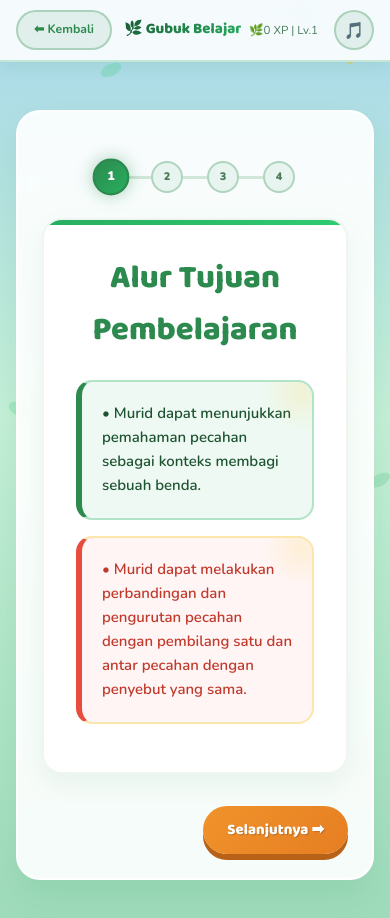
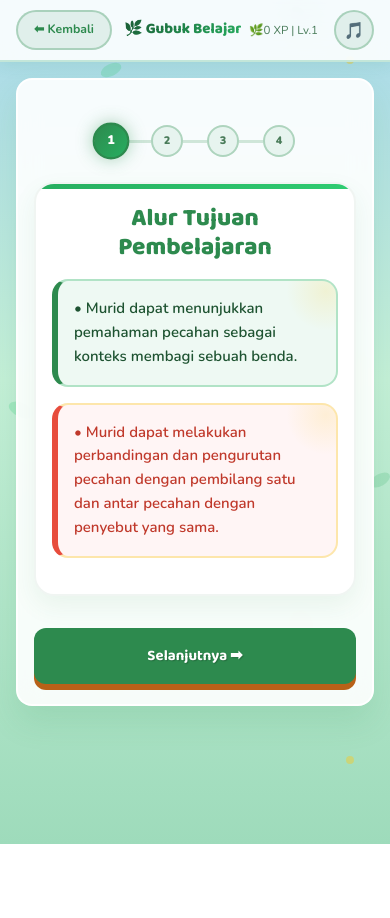
Before and after one commit to indraaps/matematika, a plain HTML site: page belajar_pecahan.html in a window 390 px wide. After the commit the page ends 844 px from the top, so only its background shows below. Drawn offline with nearby package versions, Linux system fonts and the light colour scheme.

Commit message:
Add files via upload

```diff
--- a/belajar_pecahan.html
+++ b/belajar_pecahan.html
@@ -3,13 +3,16 @@
 
 <head>
     <meta charset="UTF-8">
-    <meta name="viewport" content="width=device-width, initial-scale=1.0">
-    <meta name="description"
-        content="Gubuk Belajar Pecahan - Materi pembelajaran pecahan interaktif untuk siswa SD di hutan ajaib.">
+    <meta name="viewport" content="width=device-width, initial-scale=1.0, maximum-scale=1.0, user-scalable=no">
+    <meta name="description" content="Gubuk Belajar Pecahan - Materi pembelajaran pecahan interaktif untuk siswa SD di hutan ajaib.">
     <title>Rimba Pecahan - Gubuk Belajar</title>
     <link rel="stylesheet" href="css/style.css">
     <style>
-        /* Modern Design Tokens & Variables Baseline */
+        /* Reset & Base Variables */
+        * {
+            box-sizing: border-box; /* Memastikan padding tidak menambah lebar elemen */
+        }
+
         :root {
             --primary-green: #2d8a4e;
             --light-green: #52b788;
@@ -25,14 +28,20 @@
             --transition-smooth: all 0.35s cubic-bezier(0.25, 0.8, 0.25, 1);
         }
 
+        /* Container & Layout */
+        .page-container {
+            padding: 0 16px; /* Memberi ruang di sisi layar pada mobile */
+        }
+
         .station-panel {
             max-width: 850px;
             margin: 32px auto;
-            padding: 24px;
+            padding: 32px;
             border-radius: 24px;
             background: rgba(255, 255, 255, 0.9);
             backdrop-filter: blur(12px);
             box-shadow: var(--shadow-lg);
+            width: 100%;
         }
 
         .step-content {
@@ -55,6 +64,7 @@
             transition: var(--transition-smooth);
             margin-bottom: 24px;
             overflow: hidden;
+            width: 100%;
         }
 
         .kid-card:hover {
@@ -71,23 +81,12 @@
             height: 8px;
         }
 
-        .card-accent.green {
-            background: linear-gradient(90deg, var(--primary-green), var(--light-green));
-        }
+        .card-accent.green { background: linear-gradient(90deg, var(--primary-green), var(--light-green)); }
+        .card-accent.blue { background: linear-gradient(90deg, #3498db, var(--accent-blue)); }
+        .card-accent.orange { background: linear-gradient(90deg, #e67e22, var(--accent-orange)); }
+        .card-accent.purple { background: linear-gradient(90deg, #9b59b6, var(--accent-purple)); }
 
-        .card-accent.blue {
-            background: linear-gradient(90deg, #3498db, var(--accent-blue));
-        }
-
-        .card-accent.orange {
-            background: linear-gradient(90deg, #e67e22, var(--accent-orange));
-        }
-
-        .card-accent.purple {
-            background: linear-gradient(90deg, #9b59b6, var(--accent-purple));
-        }
-
-        /* Typography & Layout elements */
+        /* Typography */
         .main-title {
             font-family: 'Baloo 2', cursive, sans-serif;
             font-size: 2.4rem;
@@ -95,8 +94,10 @@
             text-align: center;
             margin-bottom: 24px;
             font-weight: 800;
+            line-height: 1.2;
         }
 
+        /* Callouts */
         .fun-callout {
             padding: 20px;
             border-radius: 16px;
@@ -104,43 +105,35 @@
             line-height: 1.6;
             transition: var(--transition-smooth);
         }
+        .fun-callout.green { background: #eef9f3; border-left: 6px solid var(--primary-green); color: #1e5331; }
+        .fun-callout.red { background: #fff5f5; border-left: 6px solid #e74c3c; color: #c0392b; }
+        .fun-callout.yellow { background: #fef9e7; border-left: 6px solid var(--sunny-yellow); color: #7d6608; }
+        .fun-callout.blue { background: #ebf5fb; border-left: 6px solid #3498db; color: #21618c; }
+        .fun-callout.purple { background: #f5eef8; border-left: 6px solid var(--accent-purple); color: #6c3483; }
 
-        .fun-callout.green {
-            background: #eef9f3;
-            border-left: 6px solid var(--primary-green);
-            color: #1e5331;
+        /* Grids (Fluid & Responsive) */
+        .topic-grid {
+            display: grid;
+            /* Solusi fluid grid: min(100%, 280px) mencegah overflow di layar sempit */
+            grid-template-columns: repeat(auto-fit, minmax(min(100%, 280px), 1fr));
+            gap: 20px;
+            margin-top: 24px;
         }
 
-        .fun-callout.red {
-            background: #fff5f5;
-            border-left: 6px solid #e74c3c;
-            color: #c0392b;
+        .bento-grid {
+            display: grid;
+            grid-template-columns: repeat(auto-fit, minmax(min(100%, 280px), 1fr));
+            gap: 24px;
+            margin-bottom: 32px;
         }
 
-        .fun-callout.yellow {
-            background: #fef9e7;
-            border-left: 6px solid var(--sunny-yellow);
-            color: #7d6608;
-        }
-
-        .fun-callout.blue {
-            background: #ebf5fb;
-            border-left: 6px solid #3498db;
-            color: #21618c;
-        }
-
-        .fun-callout.purple {
-            background: #f5eef8;
-            border-left: 6px solid var(--accent-purple);
-            color: #6c3483;
-        }
-
-        /* Advanced Component Grid */
-        .topic-grid {
-            display: grid;
-            grid-template-columns: repeat(auto-fit, minmax(300px, 1fr));
-            gap: 20px;
-            margin-top: 24px;
+        .bento-card {
+            border-radius: 20px;
+            padding: 24px;
+            box-shadow: var(--shadow-sm);
+            display: flex;
+            flex-direction: column;
+            justify-content: space-between;
         }
 
         /* Custom Fraction Display Engine */
@@ -155,6 +148,7 @@
             margin: 20px 0;
             box-shadow: inset 0 2px 8px rgba(0, 0, 0, 0.03);
             border: 2px dashed #d5e8dc;
+            flex-wrap: wrap; /* Izinkan membungkus konten ke bawah */
         }
 
         .fraction-render {
@@ -176,7 +170,7 @@
             border-radius: 2px;
         }
 
-        /* Video Player Wrapper */
+        /* Video Player */
         .yt-player {
             position: relative;
             width: 100%;
@@ -187,8 +181,10 @@
             box-shadow: 0 12px 30px rgba(45, 138, 78, 0.2);
             aspect-ratio: 16/9;
         }
-
         .yt-player iframe {
+            position: absolute;
+            top: 0;
+            left: 0;
             width: 100%;
             height: 100%;
             border: none;
@@ -203,34 +199,88 @@
             gap: 16px;
         }
 
-        /* Micro-Animations Engine */
+        .btn-primary, .btn-secondary {
+            padding: 12px 24px;
+            border-radius: 12px;
+            font-weight: bold;
+            cursor: pointer;
+            border: none;
+            transition: var(--transition-smooth);
+        }
+        .btn-primary {
+            background: var(--primary-green);
+            color: white;
+        }
+        .btn-secondary {
+            background: #e2e8f0;
+            color: #475569;
+        }
+
+        /* Micro-Animations */
         @keyframes fadeIn {
-            from {
-                opacity: 0;
-                transform: translateY(12px);
-            }
-
-            to {
-                opacity: 1;
-                transform: translateY(0);
-            }
+            from { opacity: 0; transform: translateY(12px); }
+            to { opacity: 1; transform: translateY(0); }
         }
 
         @keyframes microBounce {
-
-            0%,
-            100% {
-                transform: translateY(0);
-            }
-
-            50% {
-                transform: translateY(-6px);
-            }
+            0%, 100% { transform: translateY(0); }
+            50% { transform: translateY(-6px); }
         }
 
         .animate-bounce-slow {
             display: inline-block;
             animation: microBounce 2.5s infinite ease-in-out;
+        }
+
+        /* =======================================================
+           RESPONSIVE MOBILE ENGINE (MEDIA QUERIES)
+           ======================================================= */
+        @media screen and (max-width: 768px) {
+            .station-panel {
+                margin: 16px 0;
+                padding: 20px 16px;
+                border-radius: 16px;
+            }
+
+            .kid-card {
+                padding: 20px 16px;
+            }
+
+            .main-title {
+                font-size: 1.8rem;
+                margin-bottom: 16px;
+            }
+
+            .fun-callout {
+                padding: 16px;
+            }
+
+            /* Stack fraction box on mobile */
+            .fraction-box {
+                flex-direction: column;
+                text-align: center;
+                gap: 16px;
+            }
+
+            /* Responsive Visualizer di Step 4 */
+            .metric-visualizer {
+                flex-direction: column;
+                gap: 12px;
+            }
+            .metric-visualizer .arrow {
+                transform: rotate(90deg); /* Panah menghadap ke bawah saat layar sempit */
+            }
+
+            /* Buat tombol selebar layar pada mobile */
+            .step-nav {
+                flex-direction: column-reverse;
+                gap: 12px;
+            }
+
+            .step-nav button {
+                width: 100%;
+                padding: 16px;
+            }
         }
     </style>
 </head>
@@ -238,6 +288,11 @@
 <body>
     <script src="js/script.js"></script>
     <script>
+        // Simulasi jika fungsi ini dari file external script.js
+        if(typeof renderTopNav === 'undefined'){
+            function renderTopNav(){}
+        }
+
         renderTopNav('Gubuk Belajar', true, 'dashboard.html');
 
         var totalSteps = 4;
@@ -248,7 +303,6 @@
             <div class="glass-panel station-panel">
                 <div class="stepper" id="stepper"></div>
 
-                <!-- STEP 1: ATP -->
                 <div class="step-content active" id="step1">
                     <div class="kid-card">
                         <div class="card-accent green"></div>
@@ -262,13 +316,12 @@
                     </div>
                 </div>
 
-                <!-- STEP 2: VIDEO INTERAKTIF -->
                 <div class="step-content" id="step2">
                     <div class="kid-card">
                         <div class="card-accent blue"></div>
                         <div style="font-size: 4.5rem; text-align: center; margin: 12px 0;" class="animate-bounce-slow">🦉</div>
                         <h2 class="main-title">🎬 Apa itu Pecahan?</h2>
-                        <p style="text-align:center; font-size: 1.15rem; margin-bottom:24px; color: #2d8a4e; font-weight: bold;">
+                        <p style="text-align:center; font-size: 1.15rem; margin-bottom:24px; color: var(--primary-green); font-weight: bold;">
                             Halo, Penjelajah Rimba! Sebelum kita menjelajah lebih jauh, yuk tonton video seru ini untuk mengenal apa itu pecahan!
                         </p>
                         <div class="yt-player">
@@ -285,7 +338,6 @@
                     </div>
                 </div>
 
-                <!-- STEP 3: PENJELASAN UTAMA -->
                 <div class="step-content" id="step3">
                     <div class="kid-card">
                         <div class="card-accent orange"></div>
@@ -299,9 +351,9 @@
 
                             <div class="fraction-box">
                                 <div class="fraction-render">
-                                    <span style="font-size: 1.8rem; color: #e67e22;">a</span>
+                                    <span style="font-size: 1.8rem; color: #e67e22; line-height: 1;">a</span>
                                     <div class="fraction-line-ui"></div>
-                                    <span style="font-size: 1.8rem; color: #2980b9;">b</span>
+                                    <span style="font-size: 1.8rem; color: #2980b9; line-height: 1;">b</span>
                                 </div>
                                 <div style="font-size: 1.05rem; line-height: 1.6; color: var(--text-dark);">
                                     <strong>Keterangan:</strong><br>
@@ -323,12 +375,12 @@
                                 <div>
                                     <h3 style="font-family: 'Baloo 2'; font-size: 1.3rem; margin-top:0; margin-bottom: 10px;">⚖️ 2. Membandingkan Pecahan</h3>
                                     <p style="font-size: 1.05rem; line-height: 1.6; margin-bottom: 16px;">
-                                        Membandingkan pecahan adalah proses menentukan hubungan nilai antara dua pecahan pecahan atau lebih untuk mengetahui pecahan mana yang nilainya lebih besar (&gt;), lebih kecil (&lt;) atau sama besar (=). Proses ini dilakukan dengan melihat porsi atau ukuran bagian dari keseluruhan yang diwakili oleh pecahan-pecahan tersebut.
+                                        Membandingkan pecahan adalah proses menentukan hubungan nilai antara dua pecahan pecahan atau lebih untuk mengetahui pecahan mana yang nilainya lebih besar (&gt;), lebih kecil (&lt;) atau sama besar (=).
                                     </p>
                                 </div>
                                 <div style="background: #ffffff; padding: 12px; border-radius: 10px; box-shadow: var(--shadow-sm); font-size: 1rem;">
                                     <strong>Contoh:</strong> ½ &gt; ¼ <br>
-                                    Artinya, satu per dua lebih besar daripada satu per empat karena satu benda yang dibagi menjadi 2 bagian menghasilkan potongan yang lebih besar dibandingkan jika dibagi menjadi 4 bagian.
+                                    Artinya, satu per dua lebih besar daripada satu per empat karena satu benda yang dibagi menjadi 2 bagian menghasilkan potongan yang lebih besar.
                                 </div>
                             </div>
 
@@ -346,55 +398,48 @@
                     </div>
                 </div>
 
-                <!-- STEP 4: KESIMPULAN BERGAYA MODERN PREMIUM (2 POIN UTAMA KONSISTEN) -->
                 <div class="step-content" id="step4">
                     <div class="kid-card" style="border: 2px solid #eef5f1;">
                         <div class="card-accent green"></div>
-                        <h2 class="main-title" style="font-size: 2.5rem; margin-bottom: 32px;">Kesimpulan Belajar Kita 🎉</h2>
+                        <h2 class="main-title" style="font-size: 2.2rem; margin-bottom: 32px;">Kesimpulan Belajar Kita 🎉</h2>
 
-                        <!-- Premium Bento Box Layout Engine -->
-                        <div style="display: grid; grid-template-columns: repeat(auto-fit, minmax(320px, 1fr)); gap: 24px; margin-bottom: 32px;">
+                        <div class="bento-grid">
 
-                            <!-- Kolom Rangkuman 1 -->
-                            <div style="background: linear-gradient(135deg, #ffffff, #f4fbf7); border: 2px solid var(--light-green); border-radius: 20px; padding: 24px; box-shadow: var(--shadow-sm); display: flex; flex-direction: column; justify-content: space-between;">
+                            <div class="bento-card" style="background: linear-gradient(135deg, #ffffff, #f4fbf7); border: 2px solid var(--light-green);">
                                 <div>
                                     <div style="background: var(--light-green); color: white; display: inline-block; padding: 6px 16px; border-radius: 30px; font-family: 'Baloo 2'; font-weight: 800; font-size: 1.1rem; margin-bottom: 16px; box-shadow: 0 4px 10px rgba(82,183,136,0.2);">
                                         🍰 1. Pecahan
                                     </div>
                                     <p style="font-size: 1.05rem; line-height: 1.7; color: var(--text-dark); margin: 0; text-align: justify;">
-                                        Pecahan adalah bilangan yang digunakan untuk menyatakan bagian dari suatu keseluruhan yang dibagi menjadi bagian-bagian sama besar. Pecahan terdiri dari pembilang yang menunjukkan banyak bagian yang diambil dan penyebut yang menunjukkan jumlah seluruh bagian yang sama besar.
+                                        Pecahan adalah bilangan yang digunakan untuk menyatakan bagian dari suatu keseluruhan yang dibagi menjadi bagian-bagian sama besar. Pecahan terdiri dari pembilang dan penyebut.
                                     </p>
                                 </div>
 
-                                <!-- Mini Visualizer Metric Blueprint -->
-                                <div style="margin-top: 20px; background: #ffffff; border: 2px dashed #b7e4c7; border-radius: 12px; padding: 12px; display: flex; justify-content: space-around; align-items: center;">
-                                    <div style="text-align: center;"><span style="display:block; font-size: 1.2rem; font-weight: 800; color:#e67e22;">Pembilang</span><span style="font-size:0.85rem; color:#7f8c8d;">(Bagian Diambil)</span></div>
-                                    <div style="font-size: 1.5rem; color: #bdc3c7;">➔</div>
-                                    <div style="text-align: center;"><span style="display:block; font-size: 1.2rem; font-weight: 800; color:#2980b9;">Penyebut</span><span style="font-size:0.85rem; color:#7f8c8d;">(Semua Bagian)</span></div>
+                                <div class="metric-visualizer" style="margin-top: 20px; background: #ffffff; border: 2px dashed #b7e4c7; border-radius: 12px; padding: 12px; display: flex; justify-content: space-around; align-items: center;">
+                                    <div style="text-align: center;"><span style="display:block; font-size: 1.1rem; font-weight: 800; color:#e67e22;">Pembilang</span><span style="font-size:0.8rem; color:#7f8c8d;">(Diambil)</span></div>
+                                    <div class="arrow" style="font-size: 1.5rem; color: #bdc3c7;">➔</div>
+                                    <div style="text-align: center;"><span style="display:block; font-size: 1.1rem; font-weight: 800; color:#2980b9;">Penyebut</span><span style="font-size:0.8rem; color:#7f8c8d;">(Semua)</span></div>
                                 </div>
                             </div>
 
-                            <!-- Kolom Rangkuman 2 -->
-                            <div style="background: linear-gradient(135deg, #ffffff, #eef9f9); border: 2px solid var(--accent-blue); border-radius: 20px; padding: 24px; box-shadow: var(--shadow-sm); display: flex; flex-direction: column; justify-content: space-between;">
+                            <div class="bento-card" style="background: linear-gradient(135deg, #ffffff, #eef9f9); border: 2px solid var(--accent-blue);">
                                 <div>
                                     <div style="background: var(--accent-blue); color: white; display: inline-block; padding: 6px 16px; border-radius: 30px; font-family: 'Baloo 2'; font-weight: 800; font-size: 1.1rem; margin-bottom: 16px; box-shadow: 0 4px 10px rgba(44,196,182,0.2);">
-                                        ⚖️ 2. Membandingkan Pecahan
+                                        ⚖️ 2. Membandingkan
                                     </div>
                                     <p style="font-size: 1.05rem; line-height: 1.7; color: #0f4c5c; margin: 0; text-align: justify;">
-                                        Membandingkan pecahan dilakukan untuk mengetahui pecahan yang lebih besar, lebih kecil, atau sama besar. Pada pecahan dengan pembilang satu, semakin kecil penyebutnya maka semakin besar nilai pecahannya, sedangkan pada pecahan dengan penyebut yang sama, semakin besar pembilangnya maka semakin besar nilai pecahannya.
+                                        Pada pecahan dengan pembilang satu, semakin kecil penyebutnya maka semakin besar nilai pecahannya. Jika penyebut sama, makin besar pembilangnya makin besar pula nilainya.
                                     </p>
                                 </div>
 
-                                <!-- UX Rules Alert Box -->
                                 <div style="margin-top: 20px; display: flex; flex-direction: column; gap: 8px;">
-                                    <div style="background: #ffffff; padding: 8px 12px; border-radius: 8px; border-left: 4px solid #f39c12; font-size: 0.9rem; color:#7f8c8d;"><strong style="color:#d35400;">Pembilang 1:</strong> Penyebut makin kecil = Nilai pecahan makin besar!</div>
-                                    <div style="background: #ffffff; padding: 8px 12px; border-radius: 8px; border-left: 4px solid #c0392b; font-size: 0.9rem; color:#7f8c8d;"><strong style="color:#c0392b;">Penyebut Sama:</strong> Pembilang makin besar = Nilai pecahan makin besar!</div>
+                                    <div style="background: #ffffff; padding: 10px 12px; border-radius: 8px; border-left: 4px solid #f39c12; font-size: 0.9rem; color:#7f8c8d; line-height: 1.4;"><strong style="color:#d35400;">Pembilang 1:</strong> Penyebut makin kecil = Nilai pecahan makin besar!</div>
+                                    <div style="background: #ffffff; padding: 10px 12px; border-radius: 8px; border-left: 4px solid #c0392b; font-size: 0.9rem; color:#7f8c8d; line-height: 1.4;"><strong style="color:#c0392b;">Penyebut Sama:</strong> Pembilang makin besar = Nilai pecahan makin besar!</div>
                                 </div>
                             </div>
 
                         </div>
 
-                        <!-- Footer Cheer Section -->
                         <div style="text-align: center; margin-top: 32px; padding-top: 24px; border-top: 2px dashed #d5e8dc;">
                             <div style="font-size: 3.5rem; margin-bottom: 8px;" class="animate-bounce-slow">🌟</div>
                             <p style="font-family: 'Baloo 2'; font-size: 1.3rem; font-weight: 800; color: var(--primary-green); margin: 0 0 4px 0;">
@@ -407,10 +452,8 @@
                     </div>
                 </div>
 
-                <!-- BUTTON CONTROLLER NAVIGASI -->
                 <div class="step-nav">
                     <button class="btn-secondary" id="btnPrev" style="display:none" onclick="changeStep(-1)">⬅ Sebelumnya</button>
-                    <div style="flex:1"></div>
                     <button class="btn-primary" id="btnNext" onclick="changeStep(1)">Selanjutnya ➡</button>
                 </div>
             </div>
@@ -418,6 +461,7 @@
 
         function renderStepper() {
             const el = document.getElementById('stepper');
+            if(!el) return;
             let html = '';
             for (let i = 1; i <= totalSteps; i++) {
                 const cls = i === currentStep ? 'active' : (i < currentStep ? 'completed' : '');
@@ -430,7 +474,7 @@
         function changeStep(dir) {
             const next = currentStep + dir;
             if (next < 1 || next > totalSteps) {
-                if (next > totalSteps) {
+                if (next > totalSteps && typeof SpaceStore !== 'undefined') {
                     SpaceStore.completeMission('mission1');
                     SpaceStore.addBadge('📚');
                     navigasiHalaman('dashboard.html');
@@ -441,7 +485,7 @@
         }
 
         function goToStep(n) {
-            AudioManager.playClick();
+            if(typeof AudioManager !== 'undefined') AudioManager.playClick();
             document.querySelectorAll('.step-content').forEach(el => el.classList.remove('active'));
             document.getElementById('step' + n).classList.add('active');
             currentStep = n;
```
